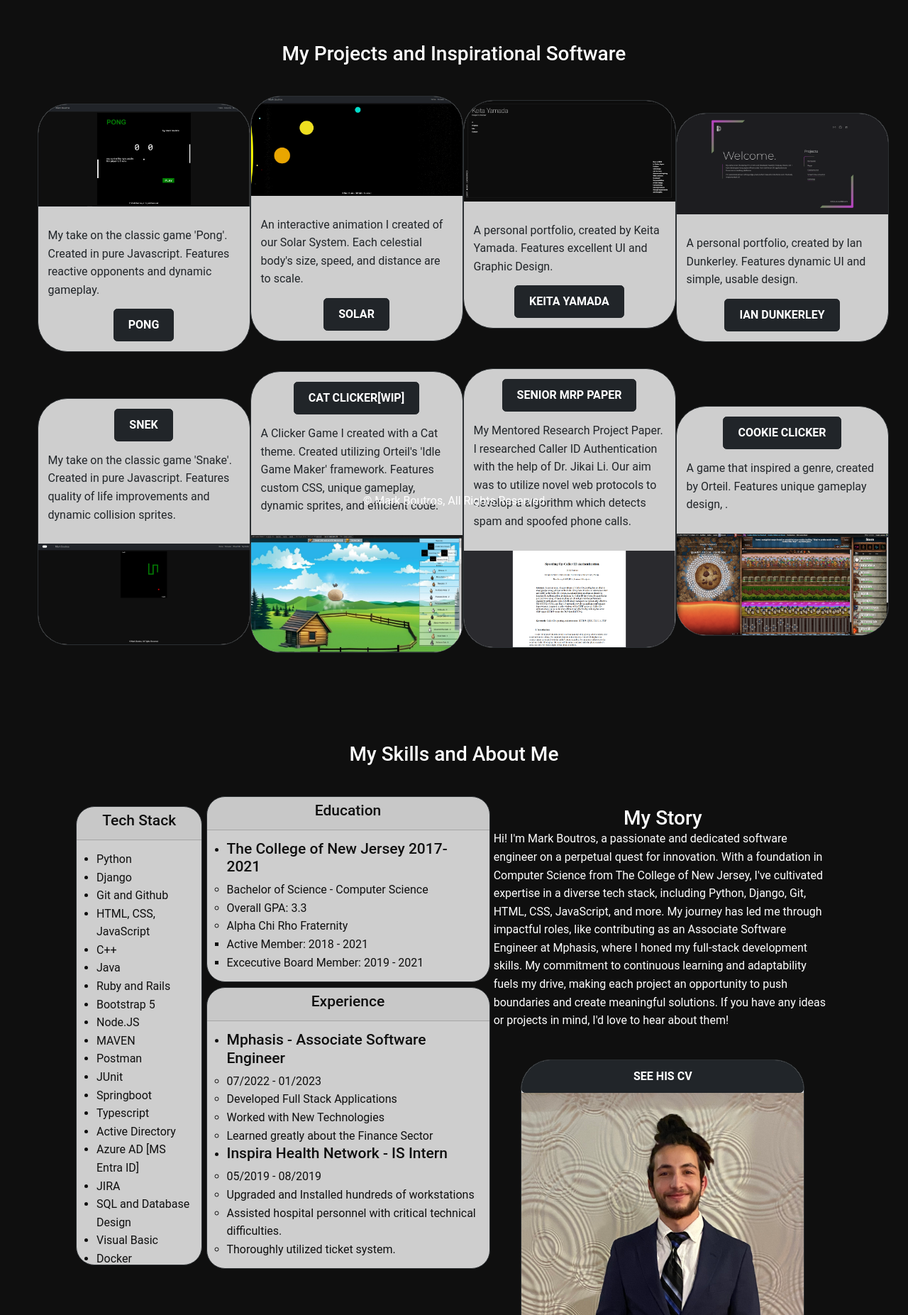
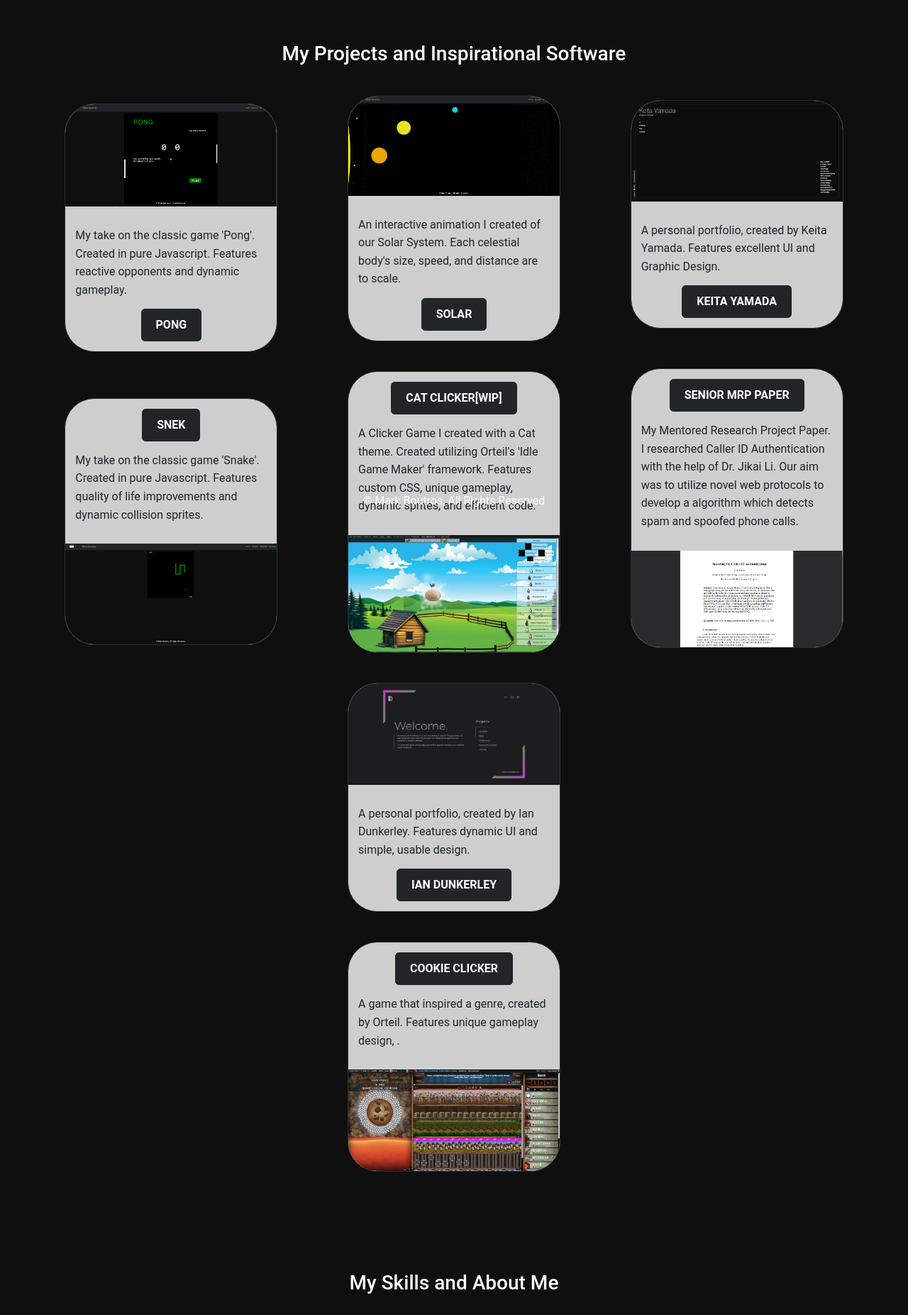
Before and after one commit to MarkNaSSIB/portfolio-project, a Django app: page / in a window 1280 px wide. Shown: the part 67-1920 px from the top of the page at 71% size. Run offline with Django 4.2, Linux system fonts and the light colour scheme.

Commit message:
fixed flex columns

```diff
--- a/portfolio/templates/home.html
+++ b/portfolio/templates/home.html
@@ -18,8 +18,7 @@
     </div>
 
     <!-- link cards -->
-    <div class="col-lg-12 justify-content-around d-flex">
-
+    <div class="col justify-content-around d-flex">
         <!-- proj cards section 1-->
         <div class="d-flex justify-content-around flex-column">
 
@@ -42,9 +41,11 @@
                 </div>
                 <img class="card-img-bottom" src="{% static 'AboutContact/snekICO.jpg' %}" alt="snek game icon">
             </div>
-
         </div>
 
+    </div>
+
+    <div class="col justify-content-around d-flex">
         <!-- proj cards section 2 -->
         <div class="d-flex justify-content-around flex-column">
 
@@ -71,7 +72,9 @@
 
             </div>
         </div>
+    </div>
 
+    <div class="col justify-content-around d-flex">
         <!-- proj cards section 3-->
         <div class="d-flex justify-content-around flex-column">
 
@@ -99,7 +102,9 @@
             </div>
 
         </div>
+    </div>
 
+    <div class="col justify-content-around d-flex">
         <!-- proj cards section 4 -->
         <div class="d-flex justify-content-around flex-column">
 
@@ -125,6 +130,7 @@
 
         </div>
     </div>
+</div>
 
 </div>
 
```
